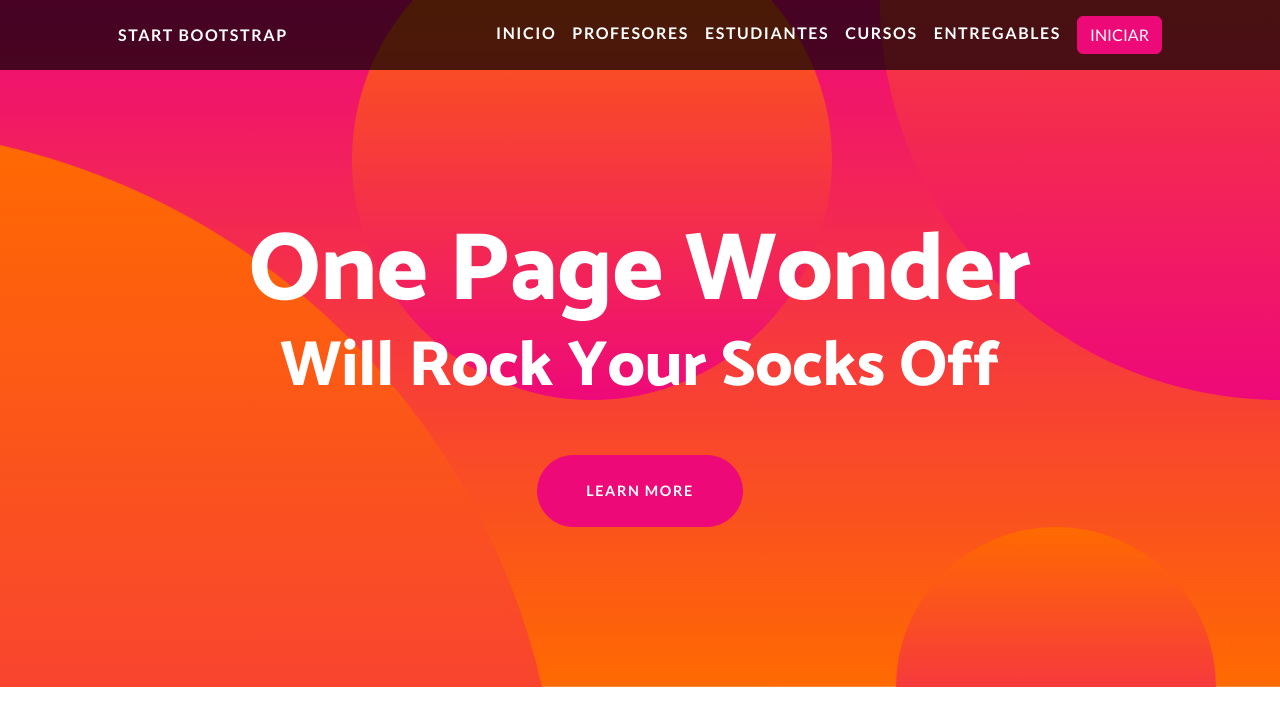
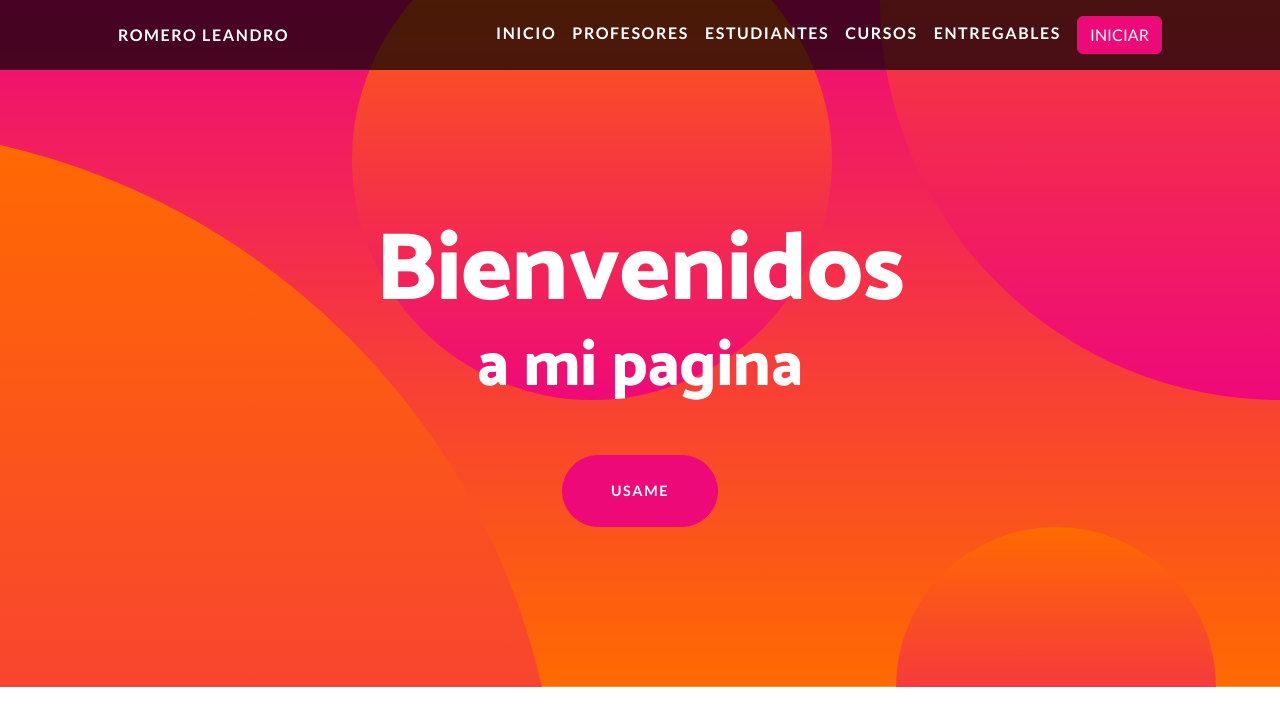
Before and after one commit to LeandroRomero469/Django-1, a Django app: page / in a window 1280 px wide. Shown: the top 726 px of the page. Run offline with Django 4.2, Linux system fonts and the light colour scheme; some libraries are stand-ins or nearby versions.

Commit message:
cambiaron titulos

```diff
--- a/primera_app/templates/primera_app/index.html
+++ b/primera_app/templates/primera_app/index.html
@@ -7,7 +7,7 @@
     <meta name="viewport" content="width=device-width, initial-scale=1, shrink-to-fit=no" />
     <meta name="description" content="" />
     <meta name="author" content="" />
-    <title>One Page Wonder - Start Bootstrap Template</title>
+    <title>Pagina principal</title>
     <link rel="icon" type="image/x-icon" href="assets/favicon.ico" />
     <!-- Font Awesome icons (free version)-->
     <script src="https://use.fontawesome.com/releases/v6.3.0/js/all.js" crossorigin="anonymous"></script>
@@ -24,7 +24,7 @@
     <!-- Navigation-->
     <nav class="navbar navbar-expand-lg navbar-dark navbar-custom fixed-top">
         <div class="container px-5">
-            <a class="navbar-brand" href="#page-top">Start Bootstrap</a>
+            <a class="navbar-brand" href="#page-top">Romero Leandro</a>
             <button class="navbar-toggler" type="button" data-bs-toggle="collapse" data-bs-target="#navbarResponsive"
                 aria-controls="navbarResponsive" aria-expanded="false" aria-label="Toggle navigation"><span
                     class="navbar-toggler-icon"></span></button>
@@ -44,9 +44,9 @@
     <header class="masthead text-center text-white">
         <div class="masthead-content">
             <div class="container px-5">
-                <h1 class="masthead-heading mb-0">One Page Wonder</h1>
-                <h2 class="masthead-subheading mb-0">Will Rock Your Socks Off</h2>
-                <a class="btn btn-primary btn-xl rounded-pill mt-5" href="#scroll">Learn More</a>
+                <h1 class="masthead-heading mb-0">Bienvenidos</h1>
+                <h2 class="masthead-subheading mb-0">a mi pagina</h2>
+                <a class="btn btn-primary btn-xl rounded-pill mt-5" href="#scroll">Usame</a>
             </div>
         </div>
         <div class="bg-circle-1 bg-circle"></div>
```
